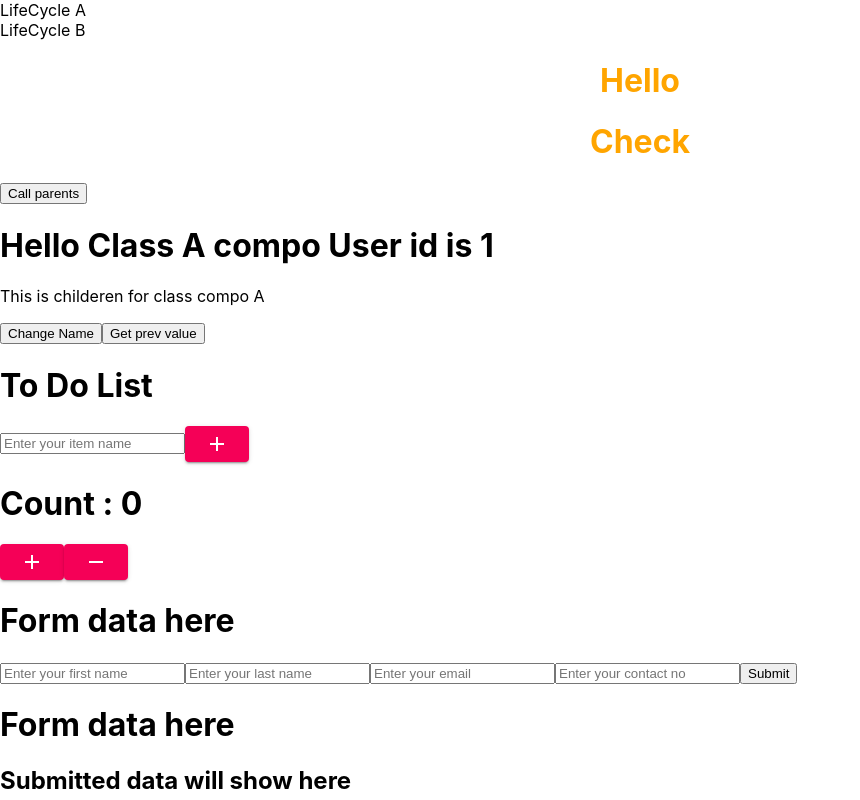
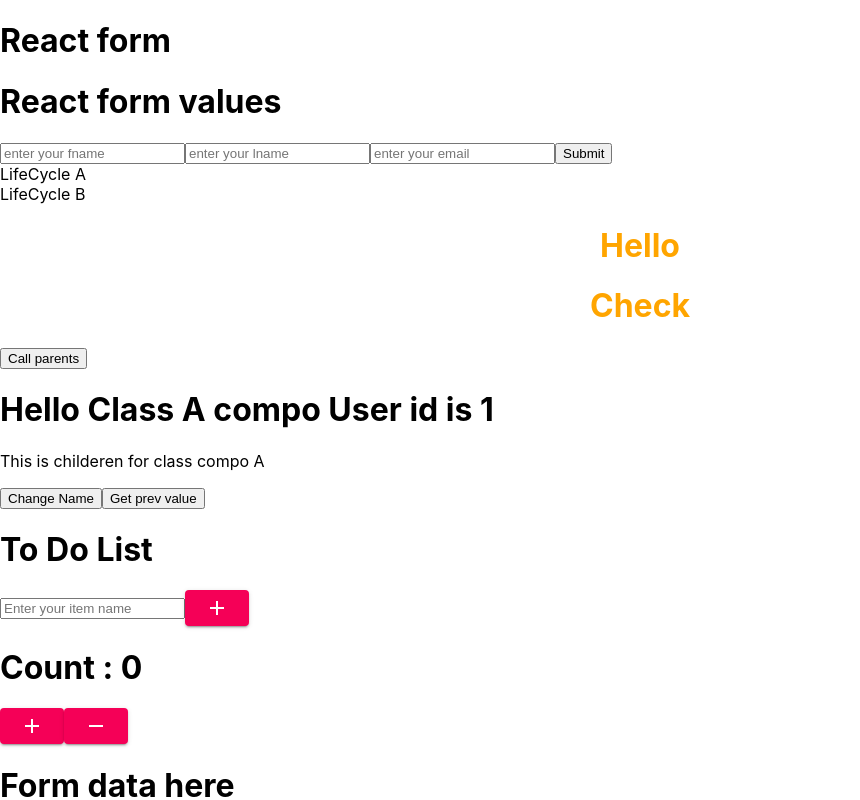
Before and after one commit to divyanshdixit/reactlearningproject, a React (Create React App) app: page / in a window 1280 px wide. Shown: the top 800 px of the page, without its empty margins (0-860 px from the left). Built offline with nearby package versions, Linux system fonts and the light colour scheme.

Commit message:
react form revision

```diff
--- a/src/App.js
+++ b/src/App.js
@@ -9,7 +9,7 @@ import WithConstructor from './Components/ClassCompoWithConstructor';
 import DigitalClock from './Components/DigitalClock';
 import ClockDigital from './Components/ClockDigital';
 import Counter from './Components/Counter';
-// import ReactForm from './Components/ReactForms';
+import ReactForm from './Components/ReactForms';
 import Forms from './Components/FormsReact';
 import Form2 from './Components/FormsReact2';
 import Form3 from './Components/FormsReact3';
@@ -34,6 +34,8 @@ var check = 'veg';
 function App() { // functional component, dumb,
   return (
     <>
+    <ReactForm/>
+
     <LifeCycleA/>
 
     <h1 className={styles.heading}> Hello </h1>
--- a/src/Components/ReactForms.jsx
+++ b/src/Components/ReactForms.jsx
@@ -1,32 +1,56 @@
 import React, {useState} from 'react';
-
-
-// two type of compopnent = > controlled , uncontrolled
-
-// controlled > an input form element whose value is controlled by react
 
 const ReactForm = () => {
 
-    const [state, updateState] = useState("");
-    const [initValue, updateValue] = useState();
+    // useState({}) => userState can taken object, array, number , string
+    const [user, setuser] = useState({
+        fname: '',
+        lname : '',
+        email : ''
+    })
 
-    function getValue(event) {
-        console.log(event.target.value);
-        updateState(event.target.value);
+    const changeEvent = (e) => {
+        var name = e.target.name;
+        var val = e.target.value;
+
+        // setState( (prev) => {})
+        if(name === 'fname'){
+            setuser( (prev) => ({
+                fname: val,
+                lname : prev.lname,
+                email : prev.email
+                })
+            )
+        }else if(name === 'lname'){
+            setuser( (prev) => ({
+                fname: prev.fname,
+                lname : val,
+                email : prev.email
+                })
+            )
+        }else if(name === 'email'){
+            setuser( (prev) => ({
+                fname: prev.fname,
+                lname : prev.lname,
+                email : val
+                })
+            )
+        }
     }
 
-    function onSubmit(event) {
-        updateValue(state);
-        updateState('');
+    const clickEvent = () => {
+
     }
 
     return(
         <>
-          <h1> Hello {initValue} </h1>
-          <input type="text" className="user_input" placeholder="Enter text" value={state} onChange={getValue} />
-          <button type="button" onClick={onSubmit}> Submit </button>
+            <h1> React form {user.fname} {user.lname} {user.email} </h1>
+            <h1> React form values  </h1>
+            <input type="text" placeholder="enter your fname" name="fname" value={user.fname} onChange={changeEvent}/>
+            <input type="text" placeholder="enter your lname" name="lname" value={user.lname} onChange={changeEvent}/>
+            <input type="text" placeholder="enter your email" name="email" value={user.email} onChange={changeEvent}/>
+            <button type="button"onClick={clickEvent}> Submit </button>
         </>
-
     )
 }
 
```
Also changed, not shown: 1 other file (tests, documents, lock files or other folders).
